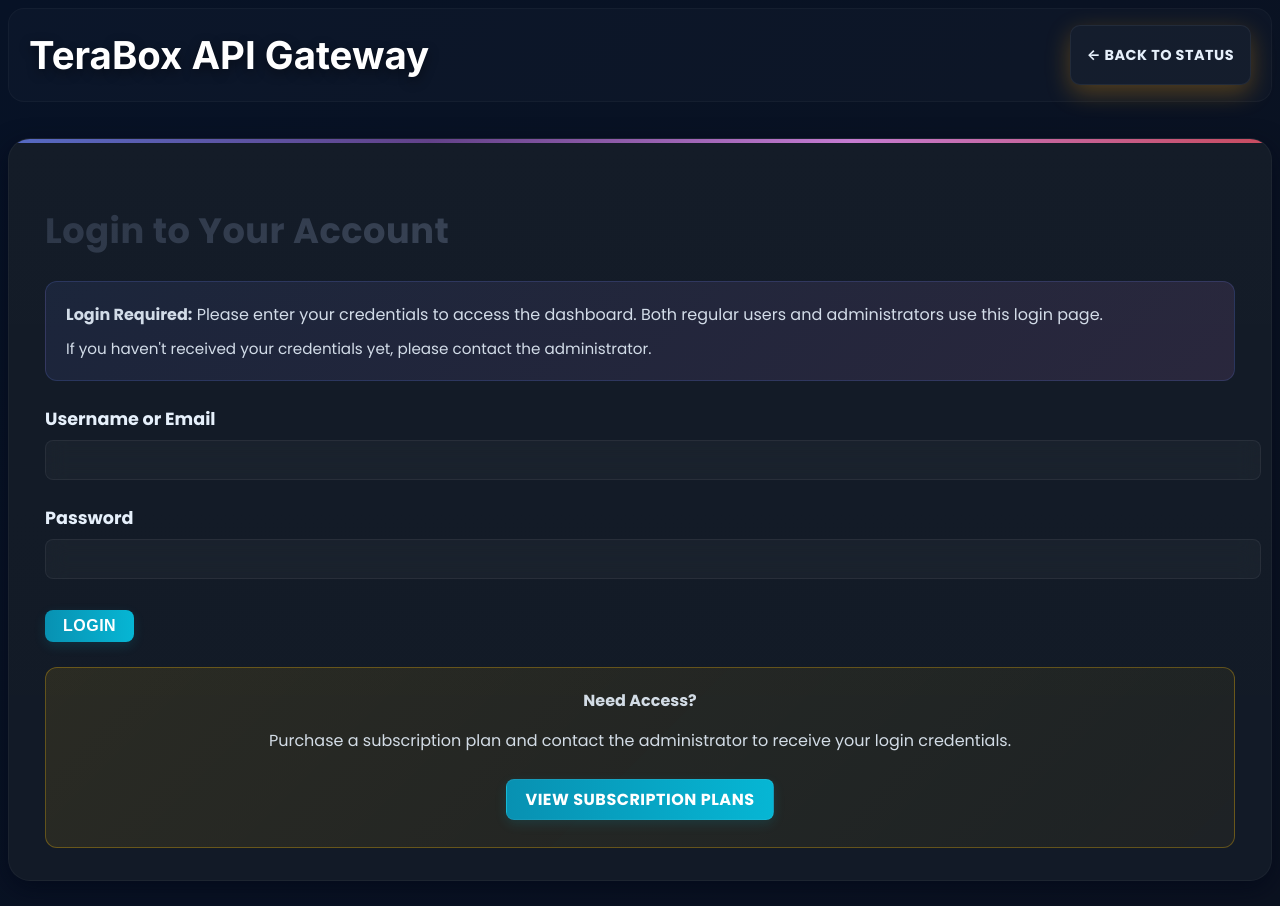
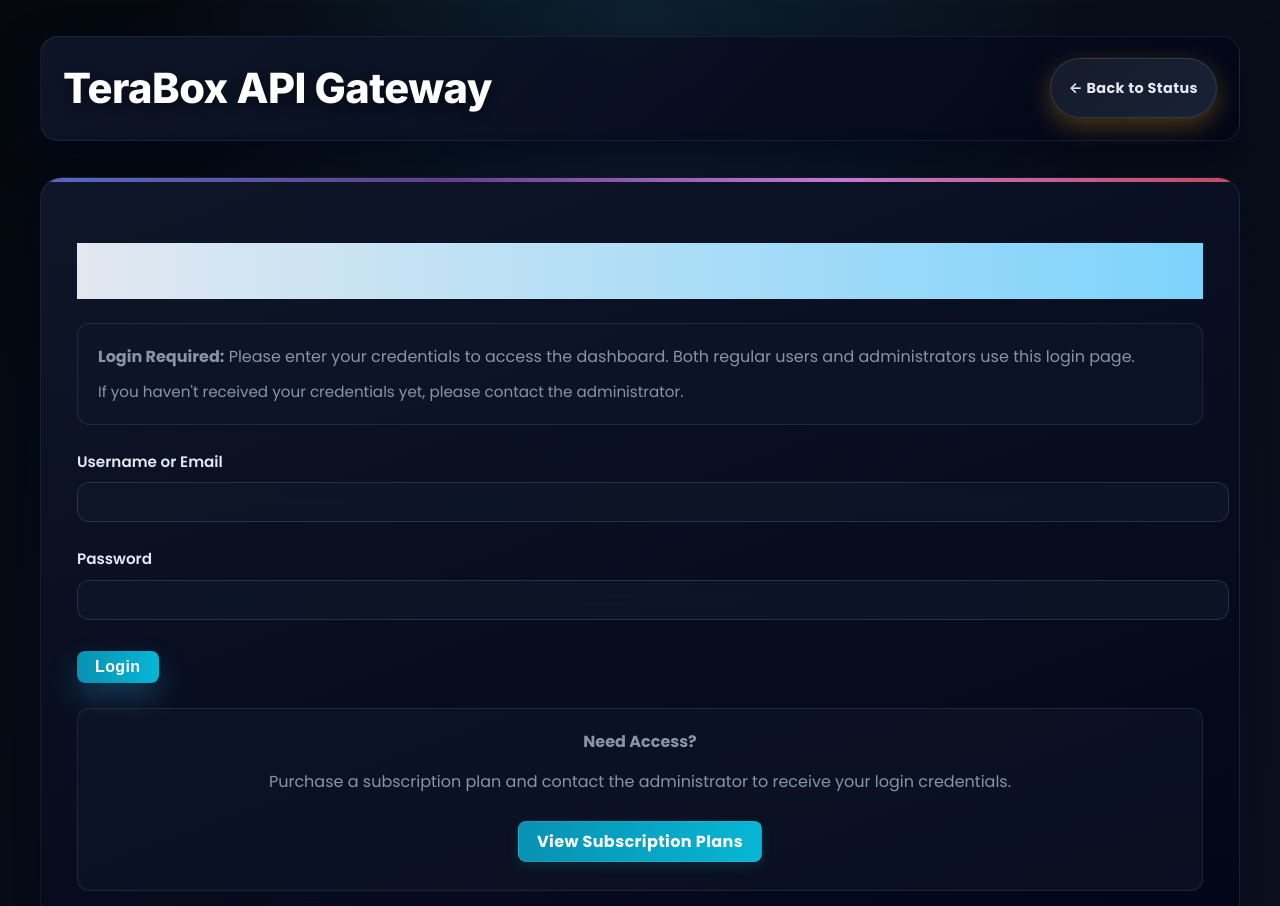
Before and after one commit to Rohankapoor1904/terabox, a plain HTML site: page login.html in a window 1280 px wide. Shown: the top 906 px of the page. Drawn offline with Linux system fonts and the light colour scheme.

Commit message:
Update style.css

```diff
--- a/style.css
+++ b/style.css
@@ -1286,3 +1286,187 @@
 a {
     color: var(--accent-2) !important;
 }
+
+:root {
+    --bg-950: #05080f;
+    --bg-900: #0b1220;
+    --bg-850: #111827;
+    --card-bg: rgba(15, 23, 42, 0.9);
+    --text: #e2e8f0;
+    --muted: #94a3b8;
+    --accent-1: #06b6d4;
+    --accent-2: #38bdf8;
+    --accent-3: #6366f1;
+    --success: #22c55e;
+    --warning: #f59e0b;
+    --danger: #ef4444;
+}
+
+body {
+    background: radial-gradient(circle at top, rgba(56,189,248,0.12), transparent 40%),
+        linear-gradient(135deg, var(--bg-950), var(--bg-900)) !important;
+    color: var(--text) !important;
+    line-height: 1.6;
+}
+
+.container {
+    max-width: 1200px;
+    margin: 0 auto;
+    padding: 28px 20px 80px;
+}
+
+.header {
+    background: linear-gradient(135deg, rgba(15,23,42,0.9), rgba(2,6,23,0.9)) !important;
+    border: 1px solid rgba(148,163,184,0.12) !important;
+    box-shadow: 0 18px 40px rgba(2,6,23,0.6) !important;
+    padding: 18px 22px !important;
+    border-radius: 18px !important;
+}
+
+.header h1 {
+    font-size: 2.6rem !important;
+    font-weight: 800 !important;
+    letter-spacing: -0.5px;
+}
+
+.card {
+    background: linear-gradient(160deg, rgba(15,23,42,0.96), rgba(2,6,23,0.96)) !important;
+    border: 1px solid rgba(148,163,184,0.12) !important;
+    box-shadow: 0 24px 55px rgba(2,6,23,0.55) !important;
+    border-radius: 22px !important;
+}
+
+.card h2 {
+    background: linear-gradient(90deg, #e2e8f0, #7dd3fc) !important;
+    -webkit-text-fill-color: transparent !important;
+}
+
+.card h3 {
+    color: #cbd5f5 !important;
+}
+
+.card p, .card li {
+    color: var(--muted) !important;
+}
+
+.btn {
+    border-radius: 999px !important;
+    font-weight: 700 !important;
+    letter-spacing: 0.4px;
+    text-transform: none !important;
+    padding: 10px 18px !important;
+}
+
+.btn-primary {
+    background: linear-gradient(135deg, var(--accent-1), var(--accent-3)) !important;
+    box-shadow: 0 14px 28px rgba(56,189,248,0.25) !important;
+}
+
+.btn-secondary {
+    background: linear-gradient(135deg, rgba(148,163,184,0.12), rgba(30,41,59,0.8)) !important;
+    border: 1px solid rgba(148,163,184,0.2) !important;
+    color: var(--text) !important;
+}
+
+.btn-danger {
+    background: linear-gradient(135deg, #f87171, #ef4444) !important;
+}
+
+.form-group label {
+    color: #e2e8f0 !important;
+    font-size: 0.95rem !important;
+    font-weight: 600 !important;
+}
+
+.form-group input,
+.form-group textarea,
+.form-group select {
+    background: rgba(15, 23, 42, 0.7) !important;
+    border: 1px solid rgba(148,163,184,0.2) !important;
+    color: #e2e8f0 !important;
+    border-radius: 12px !important;
+}
+
+.form-group input:focus,
+.form-group textarea:focus,
+.form-group select:focus {
+    border-color: var(--accent-2) !important;
+    box-shadow: 0 0 0 3px rgba(56,189,248,0.2) !important;
+}
+
+.status-item {
+    background: rgba(15,23,42,0.75) !important;
+    border: 1px solid rgba(148,163,184,0.1) !important;
+}
+
+.status-badge {
+    box-shadow: 0 8px 18px rgba(2,6,23,0.4) !important;
+}
+
+.endpoint,
+.endpoint-group,
+.endpoint-details {
+    background: rgba(15,23,42,0.8) !important;
+    color: var(--text) !important;
+    border-color: rgba(56,189,248,0.3) !important;
+}
+
+.endpoint code,
+.endpoint-details code {
+    background: rgba(15,23,42,0.9) !important;
+    color: #e2e8f0 !important;
+    border: 1px solid rgba(148,163,184,0.2) !important;
+}
+
+.table {
+    background: rgba(15,23,42,0.85) !important;
+    border: 1px solid rgba(148,163,184,0.15) !important;
+}
+
+.table th {
+    background: linear-gradient(135deg, rgba(56,189,248,0.4), rgba(99,102,241,0.5)) !important;
+    color: #e2e8f0 !important;
+}
+
+.table td {
+    color: var(--muted) !important;
+}
+
+.api-tester {
+    background: rgba(15,23,42,0.8) !important;
+    border: 1px solid rgba(56,189,248,0.2) !important;
+}
+
+.api-result {
+    background: rgba(2,6,23,0.9) !important;
+    border: 1px solid rgba(148,163,184,0.2) !important;
+}
+
+.login-info,
+.login-help,
+.endpoint-note {
+    background: rgba(15,23,42,0.6) !important;
+    border: 1px solid rgba(148,163,184,0.15) !important;
+    color: var(--text) !important;
+}
+
+.login-help p,
+.login-info p,
+.endpoint-note p,
+.endpoint-note li {
+    color: var(--muted) !important;
+}
+
+@media (max-width: 768px) {
+    .header {
+        padding: 16px !important;
+    }
+
+    .card {
+        padding: 22px !important;
+    }
+
+    .btn {
+        width: auto !important;
+    }
+}
```
